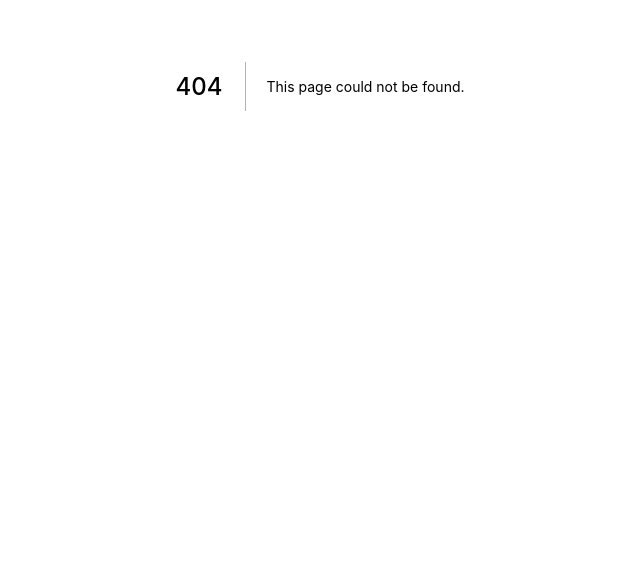
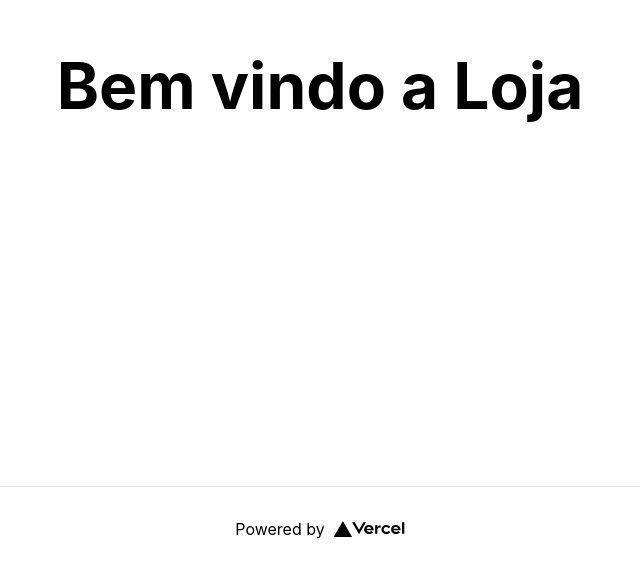
Before and after one commit to fredcrodrigues/Desafio-Loja, a Next.js app: page /main in a window 1280 px wide. Before the commit this address had no page. Shown: the part 314-885 px from the top of the page, without its empty margins (320-960 px from the left). Before the commit the page ends 800 px from the top, so only its background shows below. Built offline with nearby package versions, Linux system fonts and the light colour scheme; no server answers.

Commit message:
Subindo Projeto Loja

```diff
--- /dev/null
+++ b/config/config.js
@@ -0,0 +1,7 @@
+import axios from "axios"
+
+export const api = axios.create({
+    baseURL: 'https://5d6da1df777f670014036125.mockapi.io',
+    timeout: 1000,
+    headers: {'X-Custom-Header': 'foobar'}
+});
--- /dev/null
+++ b/helpers/api-wrapper.js
@@ -0,0 +1,30 @@
+import { api }from "../config/config"
+
+export const apiWrapper = {
+    get,
+    post,
+    _delete,
+    update
+}
+
+
+async function get(url){
+
+    const resp = await api.get(url)
+    console.log(resp.data)
+
+}
+
+async function post(url){
+
+}
+
+
+async function _delete(url){
+
+}
+
+
+async function update(url){
+
+}
--- a/package.json
+++ b/package.json
@@ -8,6 +8,7 @@
     "lint": "next lint"
   },
   "dependencies": {
+    "axios": "^0.25.0",
     "next": "12.0.8",
     "react": "17.0.2",
     "react-dom": "17.0.2"
--- a/pages/api/hello.js
+++ /dev/null
@@ -1,5 +0,0 @@
-// Next.js API route support: https://nextjs.org/docs/api-routes/introduction
-
-export default function handler(req, res) {
-  res.status(200).json({ name: 'John Doe' })
-}
--- /dev/null
+++ b/pages/main.jsx
@@ -0,0 +1,40 @@
+import Head from 'next/head'
+import Image from 'next/image'
+import styles from '../styles/Home.module.css'
+import {asnyc} from "../services/data-service"
+
+export default function Home() {
+
+
+  asnyc.getAll()
+
+  return (
+    <div className={styles.container}>
+      <Head>
+        <title>Loja de compras</title>
+        <meta name="description" content="" />
+        <link rel="icon" href="/favicon.ico" />
+      </Head>
+
+      <main className={styles.main}>
+        <h1 className={styles.title}>
+            Bem vindo a Loja
+        </h1>
+
+      </main>
+
+      <footer className={styles.footer}>
+        <a
+          href="https://vercel.com?utm_source=create-next-app&utm_medium=default-template&utm_campaign=create-next-app"
+          target="_blank"
+          rel="noopener noreferrer"
+        >
+          Powered by{' '}
+          <span className={styles.logo}>
+            <Image src="/vercel.svg" alt="Vercel Logo" width={72} height={16} />
+          </span>
+        </a>
+      </footer>
+    </div>
+  )
+}
--- /dev/null
+++ b/services/data-service.js
@@ -0,0 +1,14 @@
+import {apiWrapper} from "../helpers/api-wrapper"
+
+export const asnyc = {
+    getAll
+
+}
+
+const url = 'api/v1/product'
+
+function getAll(){
+
+    return  apiWrapper.get(url)
+
+}
```
Also changed, not shown: 1 other file (tests, documents, lock files or other folders).
